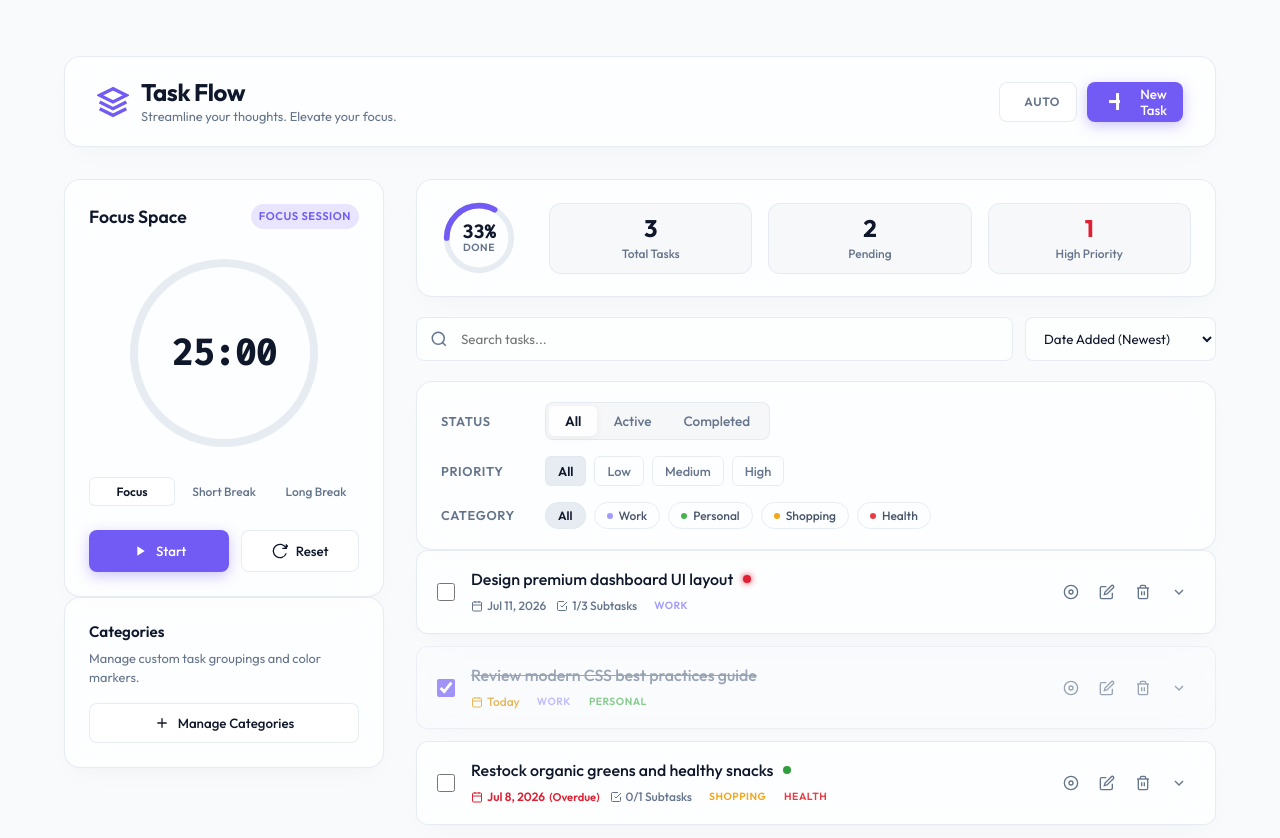
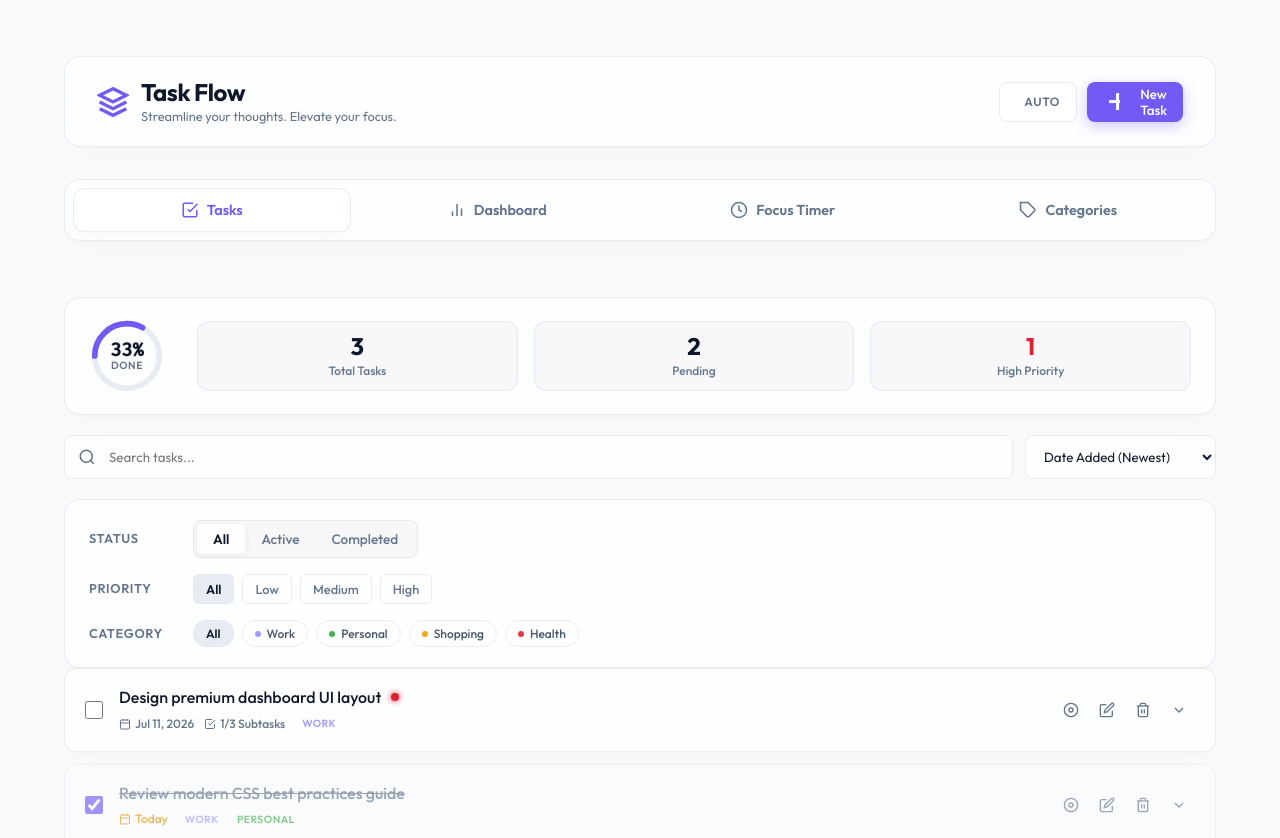
Before and after one commit to Otavio-Emanoel/vue_todo, a Vue app: page / in a window 1280 px wide. Shown: the top 838 px of the page. Built offline with nearby package versions, Linux system fonts and the light colour scheme.

Commit message:
feat: adiciona navegação entre páginas e lista de tarefas pendentes

```diff
--- a/src/App.vue
+++ b/src/App.vue
@@ -146,6 +146,8 @@ const defaultTasks: Task[] = [
 const tasks = ref<Task[]>([]);
 const tags = ref<Tag[]>([]);
 const activeFocusTaskId = ref<string | null>(null);
+const activePage = ref<'tasks' | 'dashboard' | 'pomodoro' | 'tags'>('tasks');
+const pendingTasksList = computed(() => tasks.value.filter(t => !t.completed));
 
 // Form Control States
 const showForm = ref(false);
@@ -437,7 +439,11 @@ const filteredTasks = computed(() => {
           <span class="theme-mode-text">{{ isPinnedTheme ? 'Pinned' : 'Auto' }}</span>
         </button>
 
-        <button class="primary add-task-trigger" @click="handleAddTaskClick">
+        <button
+          v-if="activePage === 'tasks'"
+          class="primary add-task-trigger"
+          @click="handleAddTaskClick"
+        >
           <svg viewBox="0 0 24 24" fill="none" stroke="currentColor" stroke-width="2.5" class="icon">
             <line x1="12" y1="5" x2="12" y2="19"/>
             <line x1="5" y1="12" x2="14" y2="12"/>
@@ -447,30 +453,59 @@ const filteredTasks = computed(() => {
       </div>
     </header>
 
+    <!-- Navigation Tabs Bar -->
+    <nav class="app-nav glass-panel animate-pop-in">
+      <button
+        class="nav-tab-btn"
+        :class="{ active: activePage === 'tasks' }"
+        @click="activePage = 'tasks'"
+      >
+        <svg class="icon" viewBox="0 0 24 24" fill="none" stroke="currentColor" stroke-width="2">
+          <path d="M9 11l3 3L22 4"/>
+          <path d="M21 12v7a2 2 0 0 1-2 2H5a2 2 0 0 1-2-2V5a2 2 0 0 1 2-2h11"/>
+        </svg>
+        Tasks
+      </button>
+      <button
+        class="nav-tab-btn"
+        :class="{ active: activePage === 'dashboard' }"
+        @click="activePage = 'dashboard'"
+      >
+        <svg class="icon" viewBox="0 0 24 24" fill="none" stroke="currentColor" stroke-width="2">
+          <path d="M18 20V10M12 20V4M6 20v-6"/>
+        </svg>
+        Dashboard
+      </button>
+      <button
+        class="nav-tab-btn"
+        :class="{ active: activePage === 'pomodoro' }"
+        @click="activePage = 'pomodoro'"
+      >
+        <svg class="icon" viewBox="0 0 24 24" fill="none" stroke="currentColor" stroke-width="2">
+          <circle cx="12" cy="12" r="10"/>
+          <polyline points="12 6 12 12 16 14"/>
+        </svg>
+        Focus Timer
+      </button>
+      <button
+        class="nav-tab-btn"
+        :class="{ active: activePage === 'tags' }"
+        @click="activePage = 'tags'"
+      >
+        <svg class="icon" viewBox="0 0 24 24" fill="none" stroke="currentColor" stroke-width="2">
+          <path d="M20.59 13.41l-7.17 7.17a2 2 0 0 1-2.83 0L2 12V2h10l8.59 8.59a2 2 0 0 1 0 2.82z"/>
+          <line x1="7" y1="7" x2="7.01" y2="7"/>
+        </svg>
+        Categories
+      </button>
+    </nav>
+
     <!-- Content Workspace Layout -->
-    <div class="glass-layout">
-      <!-- Sidebar Column -->
-      <aside class="sidebar-col flex-col">
-        <!-- Pomodoro Focus timer -->
-        <PomodoroTimer
-          :active-task="activeFocusTask"
-          @clear-active-task="handleClearFocus"
-        />
-
-        <!-- Category Tags Configuration -->
-        <div class="glass-panel sidebar-actions-panel">
-          <h4 class="sidebar-title">Categories</h4>
-          <p class="sidebar-desc">Manage custom task groupings and color markers.</p>
-          <TagsManager
-            :tags="tags"
-            @update-tags="updateTags"
-          />
-        </div>
-      </aside>
-
-      <!-- Main Column -->
-      <main class="main-col flex-col">
-        <!-- Task Form (Collasible Drawer) -->
+    <div class="glass-layout-tabs">
+      <div class="page-content-wrapper">
+        <!-- 1. Tasks Page -->
+        <main v-if="activePage === 'tasks'" class="main-col flex-col animate-pop-in">
+          <!-- Task Form (Collapsible Drawer) -->
           <Transition name="form-slide">
             <TaskForm
               v-if="showForm"
@@ -481,7 +516,7 @@ const filteredTasks = computed(() => {
             />
           </Transition>
 
-        <!-- Stats and Filters Dashboard -->
+          <!-- Search & Filters -->
           <Dashboard
             :total-tasks="totalTasksCount"
             :completed-tasks="completedTasksCount"
@@ -495,6 +530,7 @@ const filteredTasks = computed(() => {
             v-model:sortBy="sortBy"
 
             :tags="tags"
+            :show-filters-only="true"
           />
 
           <!-- Tasks Feed list -->
@@ -534,6 +570,79 @@ const filteredTasks = computed(() => {
             </div>
           </div>
         </main>
+
+        <!-- 2. Dashboard Page -->
+        <div v-else-if="activePage === 'dashboard'" class="main-col flex-col animate-pop-in">
+          <Dashboard
+            :total-tasks="totalTasksCount"
+            :completed-tasks="completedTasksCount"
+            :pending-tasks="pendingTasksCount"
+            :high-priority-tasks="highPriorityTasksCount"
+
+            v-model:statusFilter="statusFilter"
+            v-model:priorityFilter="priorityFilter"
+            v-model:tagFilter="tagFilter"
+            v-model:searchQuery="searchQuery"
+            v-model:sortBy="sortBy"
+
+            :tags="tags"
+            :show-stats-only="true"
+          />
+        </div>
+
+        <!-- 3. Pomodoro Focus Timer Page -->
+        <div v-else-if="activePage === 'pomodoro'" class="pomodoro-page-layout animate-pop-in">
+          <div class="pomodoro-grid">
+            <PomodoroTimer
+              :active-task="activeFocusTask"
+              @clear-active-task="handleClearFocus"
+            />
+
+            <!-- Quick-select Focus List -->
+            <div class="pending-focus-panel glass-panel">
+              <h3 class="panel-title">Focus on a Pending Task</h3>
+              <p class="panel-subtitle">Select a task from your list to activate focused tracking.</p>
+              <div v-if="pendingTasksList.length === 0" class="empty-pending-focus">
+                <svg class="empty-focus-icon" viewBox="0 0 24 24" fill="none" stroke="var(--text-muted)" stroke-width="1.5">
+                  <path d="M12 2v20M17 5H9.5a3.5 3.5 0 0 0 0 7h5a3.5 3.5 0 0 1 0 7H6"/>
+                </svg>
+                <p>All tasks are completed! Excellent work.</p>
+              </div>
+              <div v-else class="focus-tasks-list">
+                <div
+                  v-for="task in pendingTasksList"
+                  :key="task.id"
+                  class="focus-task-item glass-panel"
+                  :class="{ active: activeFocusTaskId === task.id }"
+                >
+                  <div class="focus-task-info">
+                    <span class="focus-task-title-text">{{ task.title }}</span>
+                    <span class="focus-task-priority" :class="task.priority">{{ task.priority }} priority</span>
+                  </div>
+                  <button
+                    class="focus-btn-action"
+                    :class="activeFocusTaskId === task.id ? 'danger' : 'primary'"
+                    @click="activeFocusTaskId === task.id ? handleClearFocus() : handleFocusTask(task)"
+                  >
+                    {{ activeFocusTaskId === task.id ? 'Unfocus' : 'Focus' }}
+                  </button>
+                </div>
+              </div>
+            </div>
+          </div>
+        </div>
+
+        <!-- 4. Categories Management Page -->
+        <div v-else-if="activePage === 'tags'" class="tags-page-layout animate-pop-in">
+          <div class="glass-panel">
+            <TagsManager
+              :tags="tags"
+              :inline="true"
+              @update-tags="updateTags"
+            />
+          </div>
+        </div>
+      </div>
     </div>
   </div>
 </template>
@@ -679,6 +788,189 @@ const filteredTasks = computed(() => {
   transition: transform 0.4s cubic-bezier(0.3, 0.85, 0.4, 1.1);
 }
 
+/* Navigation Tabs styling */
+.app-nav {
+  display: flex;
+  gap: 8px;
+  padding: 0.5rem;
+  margin-bottom: 1.5rem;
+  flex-wrap: wrap;
+}
+
+.nav-tab-btn {
+  flex: 1;
+  min-width: 120px;
+  min-height: 44px;
+  background-color: transparent;
+  color: var(--text-muted);
+  border: 1px solid transparent;
+  border-radius: 12px;
+  transition: all 0.3s cubic-bezier(0.4, 0, 0.2, 1);
+  display: inline-flex;
+  align-items: center;
+  justify-content: center;
+  gap: 8px;
+  font-weight: 600;
+  font-size: 0.9rem;
+}
+
+.nav-tab-btn:hover {
+  background-color: oklch(from var(--text) l c h / 0.05);
+  color: var(--text-heading);
+}
+
+.nav-tab-btn.active {
+  background-color: var(--card-bg);
+  border-color: var(--border);
+  color: var(--accent);
+  box-shadow: var(--shadow);
+}
+
+.nav-tab-btn .icon {
+  width: 18px;
+  height: 18px;
+}
+
+/* Tabs layout wrapper */
+.glass-layout-tabs {
+  width: 100%;
+}
+
+.page-content-wrapper {
+  width: 100%;
+}
+
+/* Pomodoro page styles */
+.pomodoro-page-layout {
+  width: 100%;
+}
+
+.pomodoro-grid {
+  display: grid;
+  grid-template-columns: 1fr;
+  gap: 2rem;
+}
+
+@media (min-width: 800px) {
+  .pomodoro-grid {
+    grid-template-columns: 380px 1fr;
+  }
+}
+
+.pending-focus-panel {
+  display: flex;
+  flex-direction: column;
+  gap: 1rem;
+}
+
+.panel-title {
+  font-size: 1.25rem;
+  font-weight: 700;
+  color: var(--text-heading);
+}
+
+.panel-subtitle {
+  font-size: 0.85rem;
+  color: var(--text-muted);
+  margin-bottom: 0.5rem;
+}
+
+.focus-tasks-list {
+  display: flex;
+  flex-direction: column;
+  gap: 0.75rem;
+  max-height: 450px;
+  overflow-y: auto;
+  padding-right: 4px;
+}
+
+.focus-task-item {
+  display: flex;
+  justify-content: space-between;
+  align-items: center;
+  padding: 1rem;
+  gap: 1rem;
+  border-radius: 12px;
+  transition: all 0.25s ease;
+}
+
+.focus-task-item.active {
+  border-color: var(--accent);
+  box-shadow: 0 0 10px oklch(from var(--accent) l c h / 0.1);
+}
+
+.focus-task-info {
+  display: flex;
+  flex-direction: column;
+  gap: 4px;
+  min-width: 0;
+}
+
+.focus-task-title-text {
+  font-weight: 600;
+  font-size: 0.95rem;
+  color: var(--text-heading);
+  white-space: nowrap;
+  overflow: hidden;
+  text-overflow: ellipsis;
+}
+
+.focus-task-priority {
+  font-size: 0.75rem;
+  font-weight: 600;
+  text-transform: uppercase;
+  letter-spacing: 0.05em;
+}
+
+.focus-task-priority.high {
+  color: var(--danger);
+}
+
+.focus-task-priority.medium {
+  color: var(--warning);
+}
+
+.focus-task-priority.low {
+  color: var(--success);
+}
+
+.focus-btn-action {
+  flex-shrink: 0;
+  min-height: 36px;
+  padding-inline: 12px;
+  font-size: 0.85rem;
+  font-weight: 600;
+}
+
+.empty-pending-focus {
+  display: flex;
+  flex-direction: column;
+  align-items: center;
+  justify-content: center;
+  padding: 3rem 1rem;
+  text-align: center;
+  color: var(--text-muted);
+  gap: 0.75rem;
+}
+
+.empty-focus-icon {
+  width: 48px;
+  height: 48px;
+}
+
+/* Category Tags Manager inline styles */
+.tags-manager-inline {
+  display: flex;
+  flex-direction: column;
+  gap: 1.5rem;
+}
+
+.flex-col-inline {
+  display: flex;
+  flex-direction: column;
+  gap: 1.5rem;
+}
+
 @media (max-width: 768px) {
   .app-header {
     flex-direction: column;
```
Lines whose indentation alone changed are shown as unchanged.
